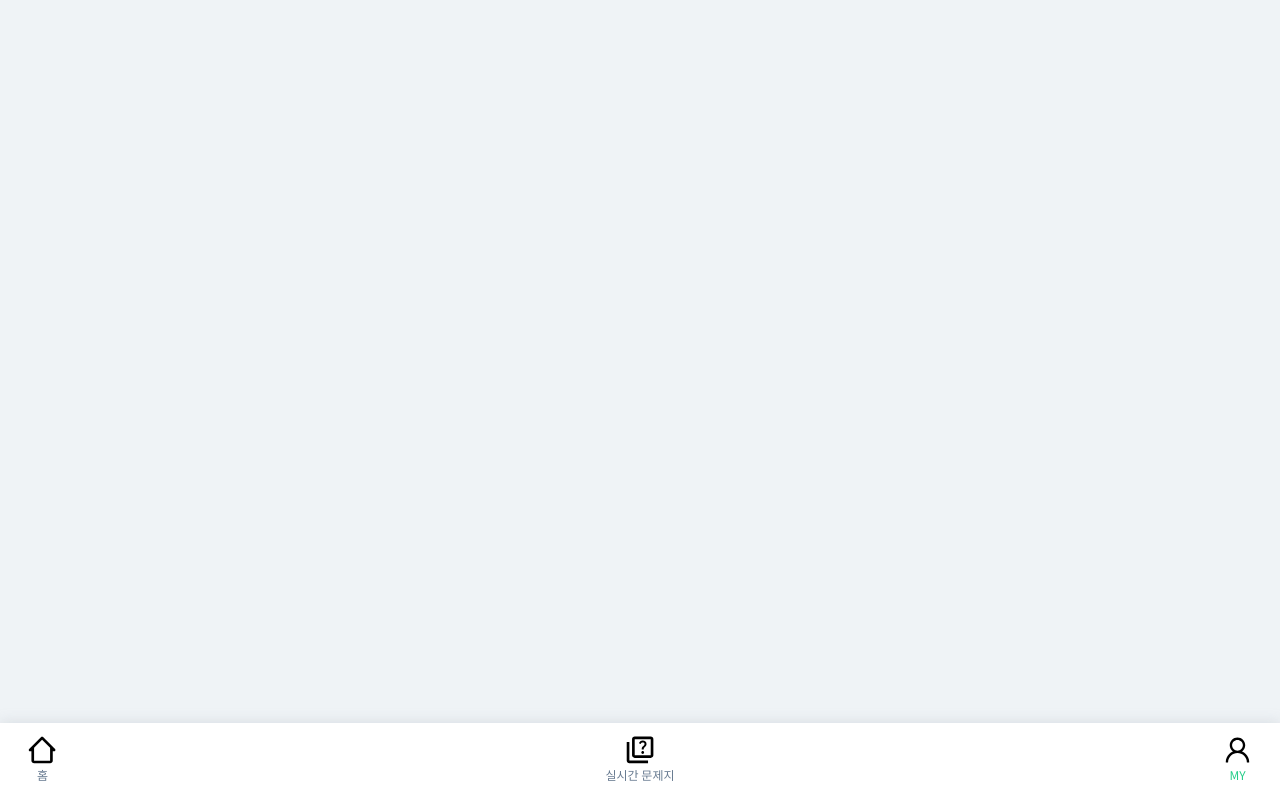
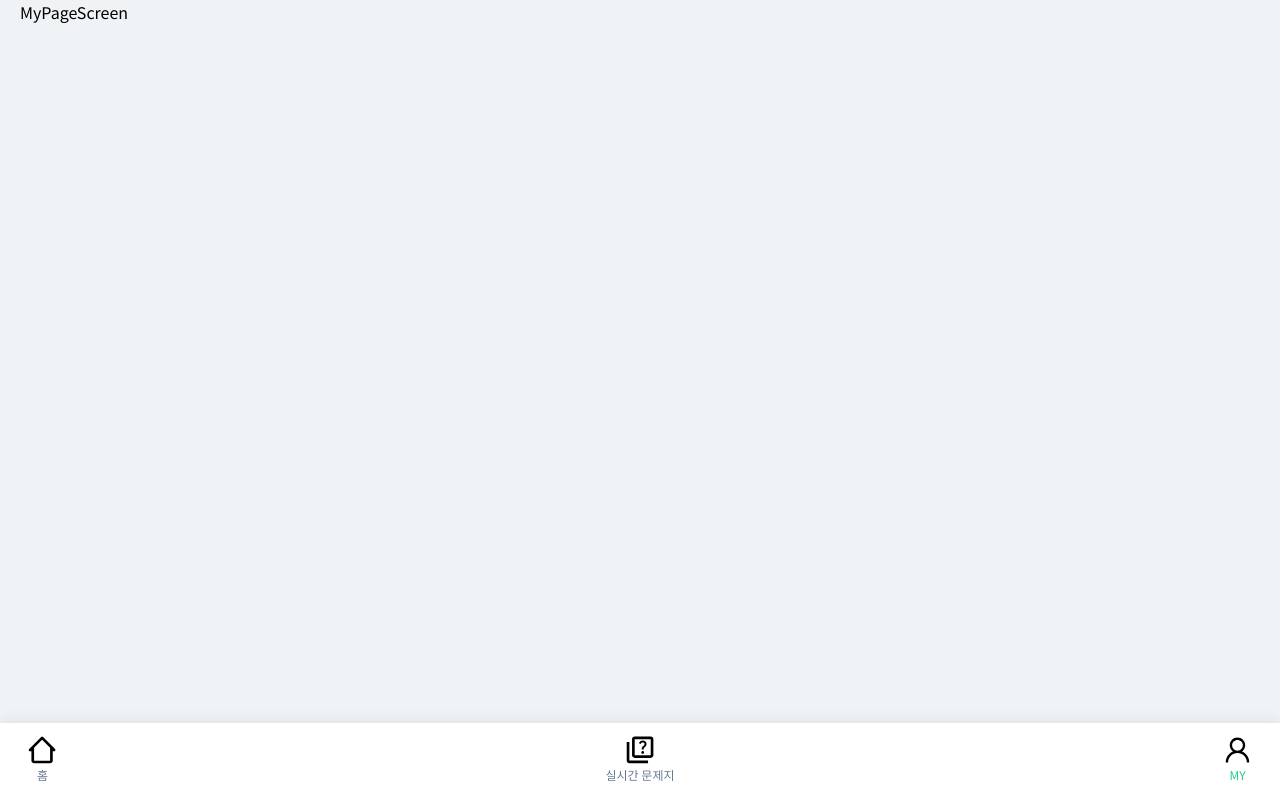
Before and after one commit to dnd-side-project/dnd-7th-9-frontend, a Next.js app: page /mypage in a window 1280 px wide. Built offline with nearby package versions, Linux system fonts and the light colour scheme.

Commit message:
feat: MyPage 화면 생성

```diff
--- a/pages/mypage.tsx
+++ /dev/null
@@ -1,5 +0,0 @@
-import React from 'react';
-
-export default function mypage() {
-	return <div />;
-}
--- /dev/null
+++ b/pages/mypage/index.tsx
@@ -0,0 +1,8 @@
+import type { NextPage } from 'next';
+import MyPageScreen from '@app.feature/mypage/screen/MyPageScreen';
+
+const MyPage: NextPage = () => {
+	return <MyPageScreen />;
+};
+
+export default MyPage;
--- /dev/null
+++ b/src/app.feature/mypage/screen/MyPageScreen.tsx
@@ -0,0 +1,5 @@
+import React from 'react';
+
+export default function MyPageScreen() {
+	return <div>MyPageScreen</div>;
+}
```
